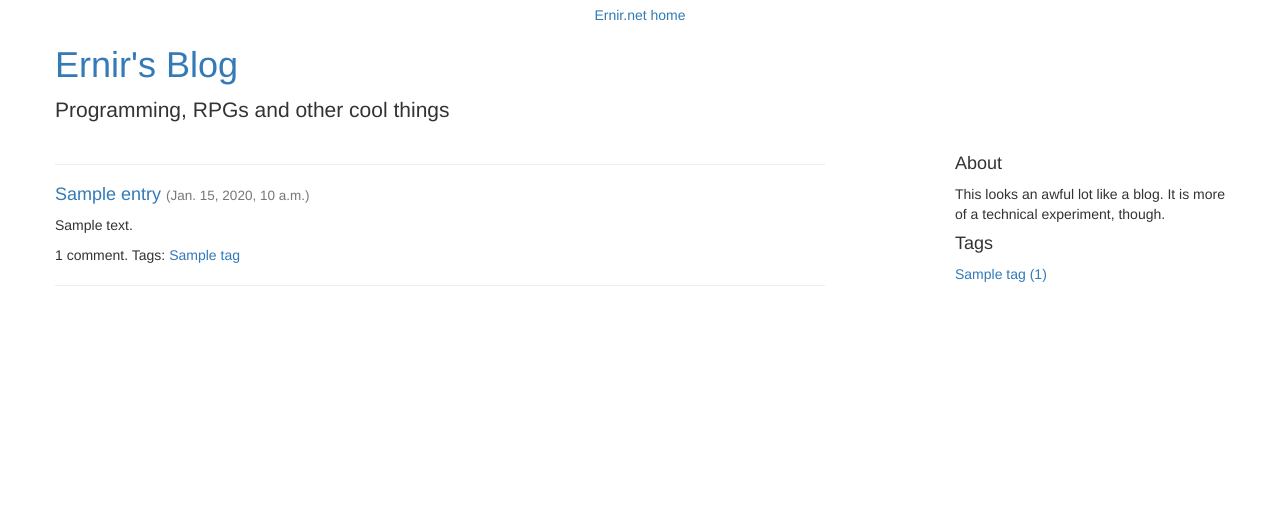
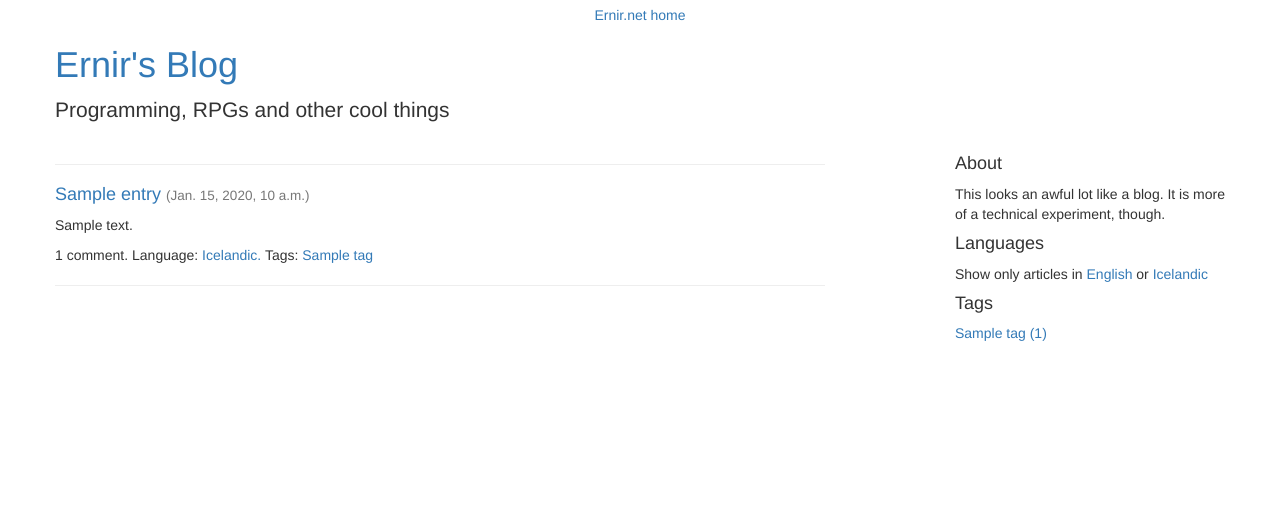
Before and after one commit to Ernir/old.ernir.net, a Django app: page /blog/ in a window 1280 px wide. Shown: the top 524 px of the page. Run offline with Django 3.2, Linux system fonts and the light colour scheme; tables that the repository leaves empty hold one stand-in row (values such as "Sample post"); parts of the project's set-up code (start-up, migrations or seed data) failed here and were passed over; some libraries are stand-ins or nearby versions.

Commit message:
Hacky language filtering added to the blog entries.

```diff
--- a/blog/models.py
+++ b/blog/models.py
@@ -38,6 +38,19 @@ class Entry(models.Model):
     excerpt = models.CharField(max_length=400)
     tags = models.ManyToManyField(Tag, related_name="entries")
 
+    # Tiny little language association for each article.
+    _is = "IS"
+    _en = "EN"
+    _language_choices = (
+        (_is, "Icelandic"),
+        (_en, "English")
+    )
+    language = models.CharField(
+        max_length=2,
+        choices=_language_choices,
+        default=_en
+    )
+
     def __str__(self):
         return self.title
 
--- a/blog/templates/blog_list.html
+++ b/blog/templates/blog_list.html
@@ -4,7 +4,7 @@
     <hr/>
     {% for entry in entries %}
         <h4>
-            <a href="/blog/{{ entry.slug }}/">{{ entry.title }}</a>
+            <a href="/blog/entry/{{ entry.slug }}/">{{ entry.title }}</a>
             <small>({{ entry.published }})</small>
         </h4>
         <p>
@@ -19,6 +19,14 @@
             {% endif %}
         </span>
         <span>
+            Language:
+            {% if entry.language == "EN" %}
+                <a href="/blog/en/">English.</a>
+            {% else %}
+                <a href="/blog/is/">Icelandic.</a>
+            {% endif %}
+        </span>
+        <span>
             Tags:
             {% for tag in entry.tags.all %}
                 <a href="/blog/tag/{{ tag.slug }}/">{{ tag.name }}</a>
--- a/blog/templates/blog_shared.html
+++ b/blog/templates/blog_shared.html
@@ -26,6 +26,10 @@
                     technical experiment, though.</p>
             </div>
             <div class="sidebar-module">
+                <h4>Languages</h4>
+
+                <p>Show only articles in <a href="/blog/en/">English</a> or
+                    <a href="/blog/is/">Icelandic</a></p>
                 <h4>Tags</h4>
                 {% for tag in tags %}
                     <a href="/blog/tag/{{ tag.slug }}/">{{ tag.name }}
--- a/blog/templates/individual_blog.html
+++ b/blog/templates/individual_blog.html
@@ -3,7 +3,7 @@
 {% block blog_main %}
 <div class="blog-post">
     <h2 class="blog-post-title"><a
-            href="/blog/{{ entry.slug }}/">{{ entry.title }}</a></h2>
+            href="/blog/entry/{{ entry.slug }}/">{{ entry.title }}</a></h2>
 
     <div class="blog-post-body">
         {% autoescape off %}
--- a/blog/urls.py
+++ b/blog/urls.py
@@ -4,6 +4,7 @@ from blog import views
 urlpatterns = patterns(
     '',
     url(r"^$", views.index, name="index"),
+    url(r"^(?P<language_filter>.+)/$", views.index, name="filtered_index"),
     url(r"^tag/(?P<tag_slug>.+)/$", views.by_tag, name="by_tag"),
-    url(r"^(?P<blog_slug>.+)/$", views.entry, name="entry"),
+    url(r"^entry/(?P<blog_slug>\w+)/$", views.entry, name="entry"),
 )
--- a/blog/views.py
+++ b/blog/views.py
@@ -5,17 +5,20 @@ from blog.forms import CommentForm
 from datetime import datetime
 
 
-def index(request):
+def index(request, language_filter=None):
     """
 
     The list of all blogs.
     """
 
-    entries = Entry.objects.all()
+    entries = Entry.objects
     tags = Tag.objects_by_entry_count.all()
 
+    if language_filter is not None:
+        entries = entries.filter(language__iexact=language_filter)
+
     return render(request, "blog_list.html", {
-        "entries": entries,
+        "entries": entries.all(),
         "tags": tags
     })
 
```
Also changed, not shown: blog/migrations/0007_entry_language.py (added).
